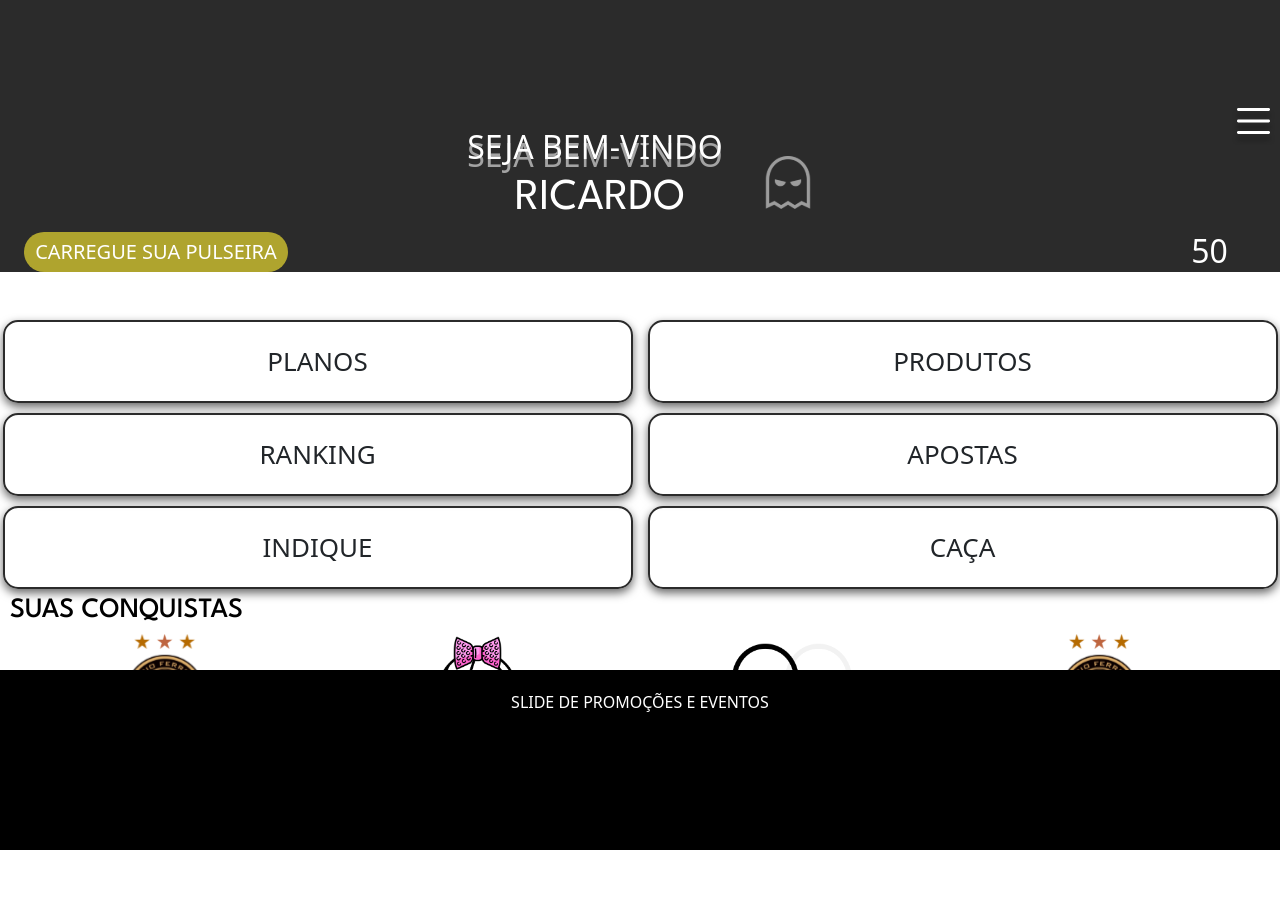
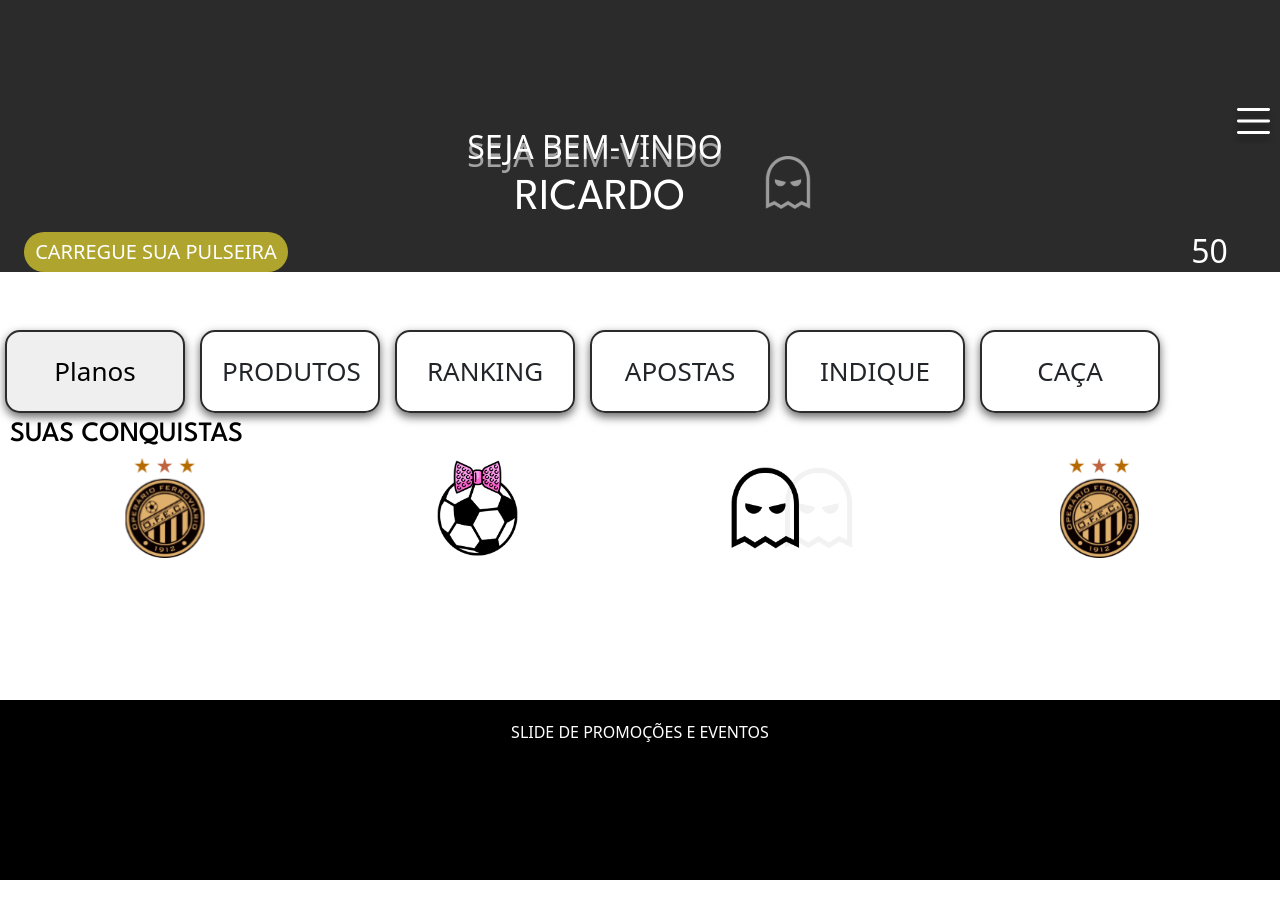
Before and after one commit to joaovs19/Fa-Tasmas, an Angular app: page /home in a window 1280 px wide. Shown: the top 918 px of the page. Built offline with nearby package versions, Linux system fonts and the light colour scheme; a web font is replaced by a local one.

Commit message:
router links

```diff
--- a/src/app/app.routes.ts
+++ b/src/app/app.routes.ts
@@ -6,5 +6,5 @@ import { CacaPageComponent } from './pages/caca-page/caca-page.component';
 export const routes: Routes = [
   { path: '', component: HomeComponent},
   { path: 'home', component: InitialPageComponent},
-  {path:'caca', component:CacaPageComponent}
+  {path:'coin', component:CacaPageComponent}
 ];
--- a/src/app/pages/caca-page/caca-page.component.html
+++ b/src/app/pages/caca-page/caca-page.component.html
@@ -26,7 +26,6 @@
     <div class="d-flex align-items-center justify-content-center">
       <button class="arrow-btn btn btn-sm me-2" (click)="prevGame()">&lt;</button>
       <div class="score-box px-4 py-2 bg-light rounded d-flex align-items-center">
-        <!-- Exibir os logos dos times ao lado dos nomes -->
         <img [src]="currentGame.homeTeamLogo" alt="{{ currentGame.homeTeam }}" style="width: 50px; height: 50px; margin-right: 8px;">
         <span>{{ currentGame.homeTeam }}</span>
         <span class="mx-2">{{ currentGame.score }}</span>
--- a/src/app/pages/caca-page/caca-page.component.scss
+++ b/src/app/pages/caca-page/caca-page.component.scss
@@ -16,11 +16,6 @@
   font-weight: bold;
 }
 
-  .promo-slide {
-    width: 100%;
-    max-width: 300px;
-  }
-
 .red-background {
   background-color: red;
   color: white;
--- a/src/app/pages/caca-page/caca-page.component.ts
+++ b/src/app/pages/caca-page/caca-page.component.ts
@@ -9,6 +9,11 @@ import { CommonModule } from '@angular/common';
   styleUrls: ['./caca-page.component.scss']
 })
 export class CacaPageComponent {
+  isMenuOpen = false;
+
+  toggleSidebar() {
+    this.isMenuOpen = !this.isMenuOpen;
+  }
   games = [
     {
       homeTeam: 'NOV',
--- a/src/app/pages/home/home.component.html
+++ b/src/app/pages/home/home.component.html
@@ -10,7 +10,7 @@
       <input id="cpf" type="text" class="form-control mb-2" placeholder="CPF">
       <input id="cpf" type="text" class="form-control" placeholder="Senha">
       <small class="d-flex justify-content-end"><a href="">Recuperar Senha</a></small>
-      <button class="btn btn-lg mt-2">Entrar</button>
+      <a class="btn d-flex" href="/home">Entrar</a>
       <small class="text-center">Não tem conta? <a routerLink="/register" class="fw-bold">Criar conta</a></small>
 
     </div>
--- a/src/app/pages/home/home.component.scss
+++ b/src/app/pages/home/home.component.scss
@@ -77,7 +77,12 @@ a{
 .btn{
   background-color: #000000;
   color: #FFFFFF;
-  padding: 5px;
+  padding: 4px;
+  border-radius: 10px;
+}
+
+button{
+  margin: 0 auto;
 }
 
 .help-icon {
--- a/src/app/pages/initial-page/initial-page.component.html
+++ b/src/app/pages/initial-page/initial-page.component.html
@@ -20,12 +20,8 @@
   <h2 class="float-end text-center jaini pe-2">50 <br> pontos</h2>
 
   <div class="sidebar" [ngClass]="{'open': isMenuOpen}">
-<<<<<<< HEAD
-
-=======
     <!-- Adicione conteúdo do menu aqui -->
     <img class="arrowLeft" src="/assets/arrowLeft.svg" alt="">
->>>>>>> 812e2892956fba0f39b5239e21bbff6e757637cb
     <ul class="list-unstyled">
       <li>Home</li>
       <li>Perfil</li>
@@ -43,12 +39,25 @@
   </div>
 
   <div class="button-group mt-5">
-    <button class="btn btnOption">Planos</button>
-    <button class="btn btnOption">Produtos</button>
-    <button class="btn btnOption">Ranking</button>
-    <button class="btn btnOption">Apostas</button>
-    <button class="btn btnOption">Indique</button>
-    <button class="btn btnOption">Caça</button>
+
+    <a class="" href="https://socio-operarioferroviario.futebolcard.com/" target="_blank">
+      <button class=" btnOption">Planos</button>
+    </a>
+    <a href="https://www.operarioferroviario.com.br/loja-do-fantasma/" target="_blank">
+      <button class="btn btnOption">Produtos</button>
+    </a>
+    <a href="" target="_blank">
+      <button class="btn btnOption">Ranking</button>
+    </a>
+    <a href="" target="_blank">
+      <button class="btn btnOption">Apostas</button>
+    </a>
+    <a href="" target="_blank">
+      <button class="btn btnOption">Indique</button>
+    </a>
+    <a href="/coin" >
+      <button class="btn btnOption">Caça</button>
+    </a>
   </div>
 
   <span class="conquistas">Suas conquistas</span>
--- a/src/app/pages/initial-page/initial-page.component.scss
+++ b/src/app/pages/initial-page/initial-page.component.scss
@@ -183,7 +183,12 @@ h2{
   font-size: 26px;
   box-shadow: 0px 4px 10px rgba(0, 0, 0, 0.6);
   font-weight: 500;
+  margin-top: 10px;
+  margin-left: 5px;
+  width: 180px;
 }
+
+
 
 .conquistas{
   color: #000000;
@@ -251,7 +256,7 @@ h2{
   bottom: 0; /* Posiciona no fundo da página */
   left: 0;
   height: 180px; /* Define uma altura maior para o rodapé */
-  top: 670px;
+  top: 700px;
   z-index: 0;
 }
 
```
Also changed, not shown: src/app/pages/home/home.component.ts (line endings or trailing spaces). Lines whose indentation alone changed are shown as unchanged.
